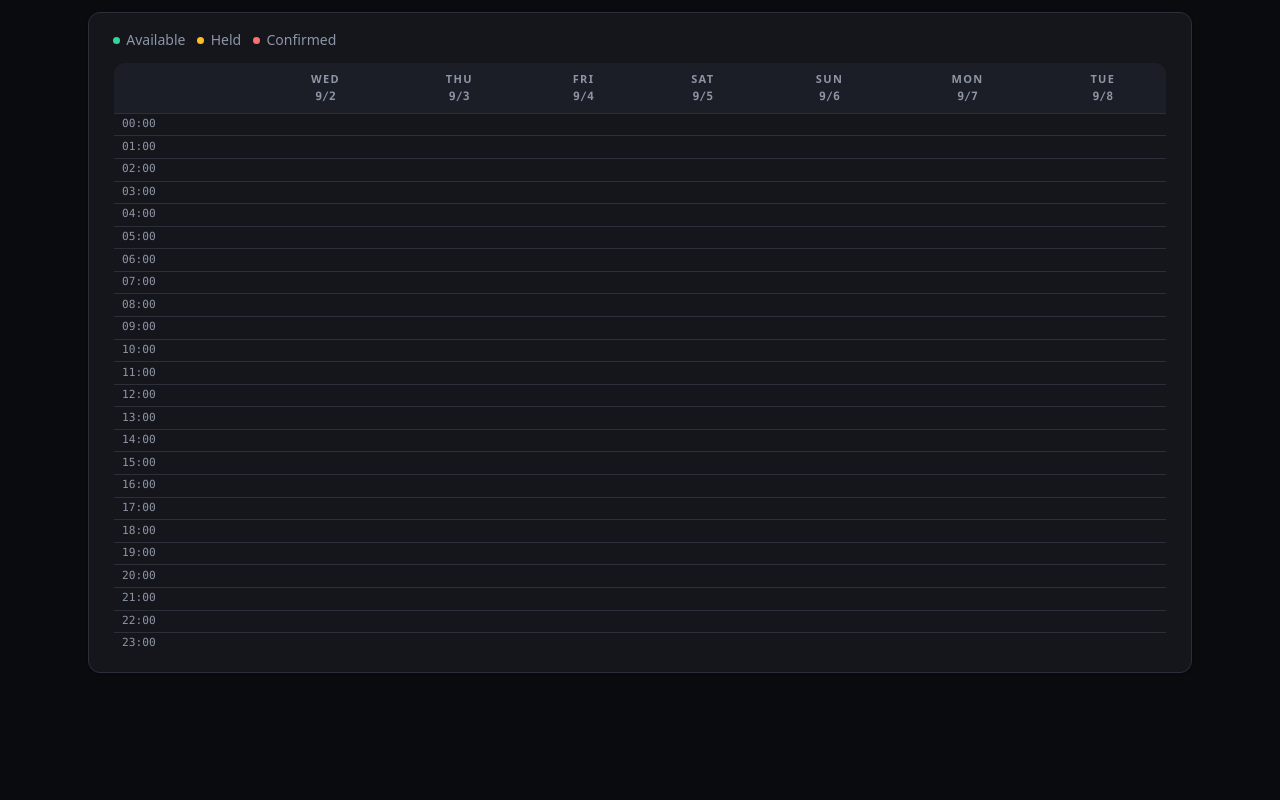
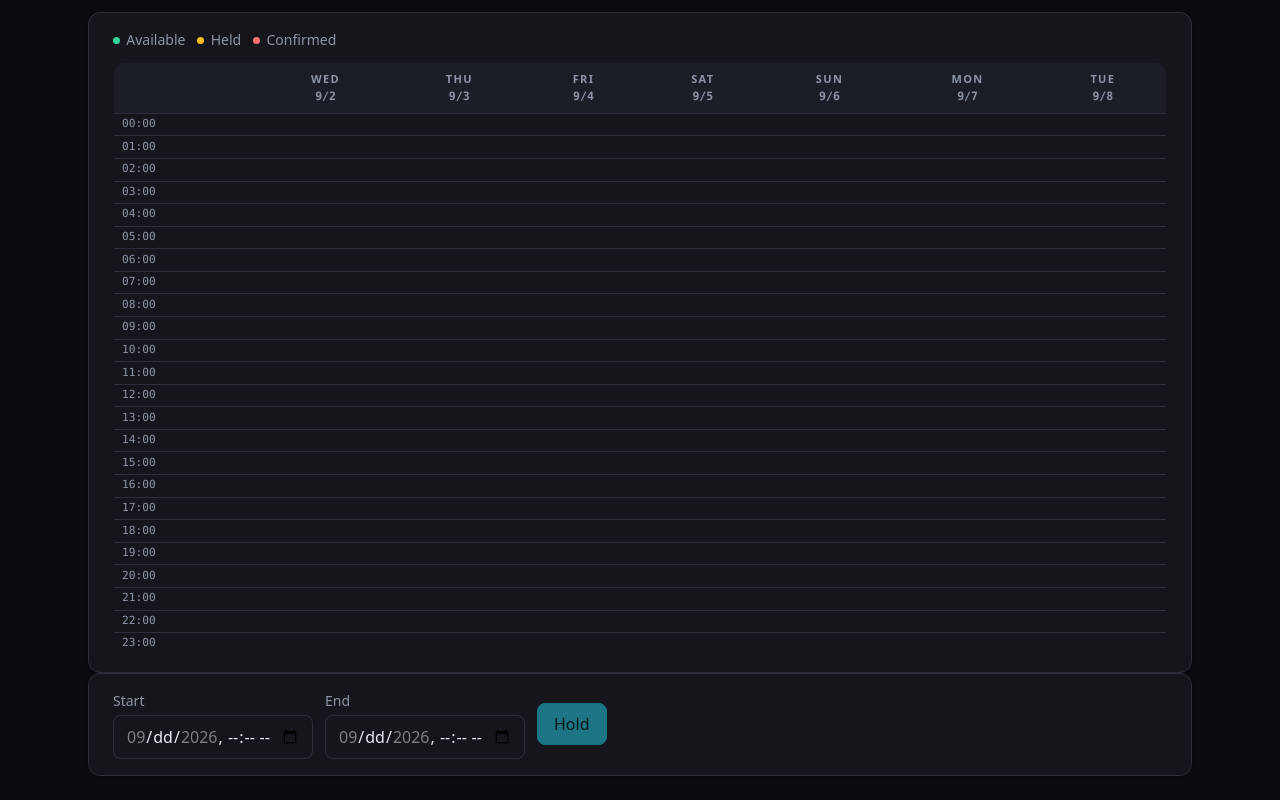
Before and after one commit to CodeLead-ai/silicon-exchange, a React (Vite) app: page /listings/lst-001 in a window 1280 px wide. Shown: the part 608-1408 px from the top of the page. Before the commit the page ends 1305 px from the top, so only its background shows below. Built offline with nearby package versions, Linux system fonts and the light colour scheme.

Commit message:
increment inc-13: Reservation form with live pricing

```diff
--- a/src/modules/PricingMath.tsx
+++ b/src/modules/PricingMath.tsx
@@ -41,6 +41,73 @@ export function calculatePrice(
   return Math.round(totalCents);
 }
 
+// ─── Breakdown ───────────────────────────────────────────────────────────────
+
+export interface PricingBreakdown {
+  /** Raw duration in minutes. */
+  baseMinutes: number;
+  /** Raw duration in hours (may be fractional). */
+  baseHours: number;
+  /** Duration after 15-min round-up. */
+  roundedMinutes: number;
+  /** Duration after 1-hour minimum applied. */
+  billedMinutes: number;
+  /** Human-readable rounding note. */
+  roundingNote: string;
+  /** Whether the >24 h discount was applied. */
+  discountApplied: boolean;
+  /** Human-readable discount note. */
+  discountNote: string;
+  /** Final price in integer cents. */
+  totalCents: number;
+}
+
+function fmtHours(minutes: number): string {
+  const h = minutes / 60;
+  return h % 1 === 0 ? `${h}` : h.toFixed(1);
+}
+
+/**
+ * Returns a full pricing breakdown for a given duration and rate.
+ * Mirrors the logic in {@link calculatePrice} but exposes intermediate values.
+ */
+export function getPricingBreakdown(
+  durationMinutes: number,
+  hourlyRateCents: number,
+): PricingBreakdown {
+  const roundedMinutes = Math.ceil(durationMinutes / QUARTER_HOUR) * QUARTER_HOUR;
+  const billedMinutes = Math.max(roundedMinutes, MINIMUM_MINUTES);
+
+  // Rounding note
+  let roundingNote: string;
+  if (billedMinutes > durationMinutes) {
+    if (roundedMinutes > durationMinutes) {
+      roundingNote = `${fmtHours(billedMinutes)} hr (15-min)`;
+    } else {
+      roundingNote = `${fmtHours(billedMinutes)} hr (min)`;
+    }
+  } else {
+    roundingNote = `${fmtHours(billedMinutes)} hr`;
+  }
+
+  // Discount note
+  const discountApplied = billedMinutes > FULL_RATE_MINUTES;
+  const discountNote = discountApplied ? "10% off >24 h" : "—";
+
+  const totalCents = calculatePrice(durationMinutes, hourlyRateCents);
+
+  return {
+    baseMinutes: durationMinutes,
+    baseHours: durationMinutes / 60,
+    roundedMinutes,
+    billedMinutes,
+    roundingNote,
+    discountApplied,
+    discountNote,
+    totalCents,
+  };
+}
+
 export function PricingMath() {
   return null;
 }
--- a/src/modules/ReservationFormWithLivePricing.tsx
+++ b/src/modules/ReservationFormWithLivePricing.tsx
@@ -1,15 +1,170 @@
 /**
  * Reservation form with live pricing — owned by increment inc-13.
  *
- * Placeholder created by the deterministic skeleton. It renders NOTHING
- * until its increment lands. Implement the capability HERE, in this file:
- * render only what the user should see for it, inside the app's single
- * surface — no heading or card naming the capability, no status text.
- * If the capability needs an element another module already renders
- * (the game canvas, the list, the form), extend that module rather than
- * rendering a second one; if no module renders it yet, create it here
- * once so later increments can extend it.
+ * Two datetime-local inputs constrained to the 7-day calendar window,
+ * a live quote panel (base hours, rounding, discount, total), and a
+ * submit that creates a held reservation in shared state after
+ * overlap validation.
  */
-export function ReservationFormWithLivePricing() {
-  return null;
+import { useMemo, useState, type FormEvent } from "react";
+import type { Listing } from "../data";
+import { useApp, type Reservation } from "./SharedStateAndPersistence";
+import { getPricingBreakdown } from "./PricingMath";
+import { findConflicts } from "./OverlapDetection";
+import { canAcceptNewReservation } from "./MaintenanceBlocking";
+
+// ─── Helpers ─────────────────────────────────────────────────────────────────
+
+function toLocalDatetimeStr(d: Date): string {
+  const y = d.getFullYear();
+  const m = String(d.getMonth() + 1).padStart(2, "0");
+  const day = String(d.getDate()).padStart(2, "0");
+  const h = String(d.getHours()).padStart(2, "0");
+  const min = String(d.getMinutes()).padStart(2, "0");
+  return `${y}-${m}-${day}T${h}:${min}`;
 }
+
+function fmtHours(minutes: number): string {
+  const h = minutes / 60;
+  return h % 1 === 0 ? `${h}` : h.toFixed(1);
+}
+
+// ─── Component ───────────────────────────────────────────────────────────────
+
+export function ReservationFormWithLivePricing({ listing }: { listing: Listing }) {
+  const { state, dispatch } = useApp();
+  const [start, setStart] = useState("");
+  const [end, setEnd] = useState("");
+  const [error, setError] = useState<string | null>(null);
+
+  // 7-day window matching the calendar
+  const { minVal, maxVal } = useMemo(() => {
+    const today = new Date();
+    today.setHours(0, 0, 0, 0);
+    const maxDate = new Date(today);
+    maxDate.setDate(maxDate.getDate() + 7);
+    maxDate.setHours(23, 59, 0, 0);
+    return { minVal: toLocalDatetimeStr(today), maxVal: toLocalDatetimeStr(maxDate) };
+  }, []);
+
+  // Live quote — recalculates on every input change
+  const quote = useMemo(() => {
+    if (!start || !end) return null;
+    const s = new Date(start);
+    const e = new Date(end);
+    if (isNaN(s.getTime()) || isNaN(e.getTime())) return null;
+    const durationMs = e.getTime() - s.getTime();
+    if (durationMs <= 0) return null;
+    const durationMinutes = durationMs / 60000;
+    return getPricingBreakdown(durationMinutes, listing.rateCentsPerHour);
+  }, [start, end, listing.rateCentsPerHour]);
+
+  const canSubmit =
+    canAcceptNewReservation(listing) &&
+    !!start &&
+    !!end &&
+    new Date(end) > new Date(start);
+
+  function handleSubmit(e: FormEvent) {
+    e.preventDefault();
+    setError(null);
+
+    if (!canSubmit) return;
+
+    const startISO = new Date(start).toISOString();
+    const endISO = new Date(end).toISOString();
+
+    // Overlap validation
+    const candidate = { start: startISO, end: endISO, status: "held" };
+    const listingReservations = state.reservations.filter(
+      (r) => r.listingSlug === listing.id,
+    );
+    const conflicts = findConflicts(candidate, listingReservations);
+    if (conflicts.length > 0) {
+      setError("This time range overlaps an existing reservation.");
+      return;
+    }
+
+    const reservation: Reservation = {
+      id: crypto.randomUUID(),
+      listingSlug: listing.id,
+      start: startISO,
+      end: endISO,
+      status: "held",
+      heldAt: new Date().toISOString(),
+    };
+
+    dispatch({ type: "add", payload: reservation });
+    setStart("");
+    setEnd("");
+  }
+
+  return (
+    <div className="panel panel--pad">
+      <form onSubmit={handleSubmit}>
+        <div className="row">
+          <div>
+            <label className="label" htmlFor="res-start">Start</label>
+            <input
+              id="res-start"
+              className="input"
+              type="datetime-local"
+              value={start}
+              min={minVal}
+              max={maxVal}
+              onChange={(e) => { setStart(e.target.value); setError(null); }}
+              style={{ maxWidth: "200px" }}
+            />
+          </div>
+          <div>
+            <label className="label" htmlFor="res-end">End</label>
+            <input
+              id="res-end"
+              className="input"
+              type="datetime-local"
+              value={end}
+              min={minVal}
+              max={maxVal}
+              onChange={(e) => { setEnd(e.target.value); setError(null); }}
+              style={{ maxWidth: "200px" }}
+            />
+          </div>
+          <button
+            type="submit"
+            className="btn btn--primary"
+            disabled={!canSubmit}
+          >
+            Hold
+          </button>
+        </div>
+
+        {error && (
+          <p style={{ color: "var(--danger)", fontSize: "var(--text-sm)", margin: "var(--space-2) 0 0" }}>
+            {error}
+          </p>
+        )}
+
+        {quote && (
+          <div className="statrow" style={{ marginTop: "var(--space-4)" }}>
+            <div className="stat">
+              <span className="microlabel">Base</span>
+              <b className="num">{fmtHours(quote.baseMinutes)} hrs</b>
+            </div>
+            <div className="stat">
+              <span className="microlabel">Rounded</span>
+              <b className="num">{quote.roundingNote}</b>
+            </div>
+            <div className="stat">
+              <span className="microlabel">Discount</span>
+              <b className="num">{quote.discountNote}</b>
+            </div>
+            <div className="stat">
+              <span className="microlabel">Total</span>
+              <b className="num">${(quote.totalCents / 100).toFixed(2)}</b>
+            </div>
+          </div>
+        )}
+      </form>
+    </div>
+  );
+}
--- a/src/pages/ListingsSlugPage.tsx
+++ b/src/pages/ListingsSlugPage.tsx
@@ -20,7 +20,7 @@ export function ListingsSlugPage() {
     <>
       <SpecSheetAndUtilizationChart listing={listing} />
       <AvailabilityCalendar listing={listing} />
-      <ReservationFormWithLivePricing />
+      <ReservationFormWithLivePricing listing={listing} />
     </>
   );
 }
```
Also changed, not shown: .codeleadsessions/increment-ledger.json, .codeleadsessions/session-2026-09-02T05-19-00-793Z/summary.json.
